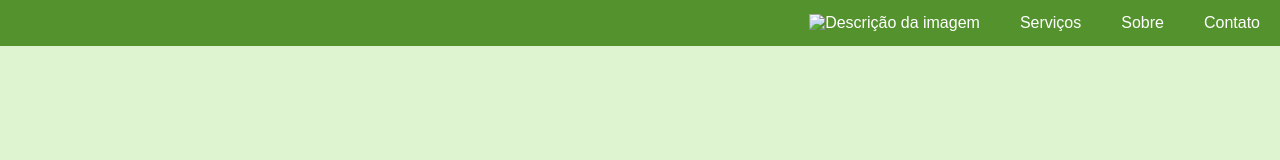
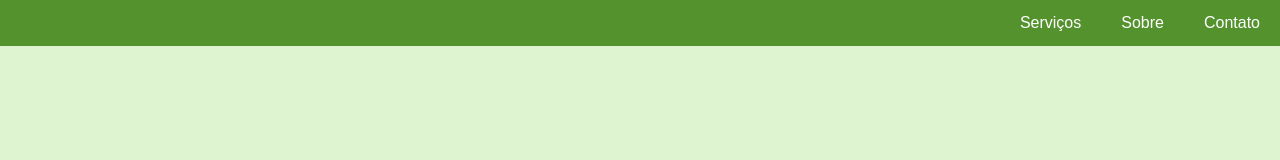
Before and after one commit to Marina-aarantes/projetominhacara, a plain HTML site: page index.html in a window 1280 px wide. Drawn offline with Linux system fonts and the light colour scheme.

Commit message:
menu do site

```diff
--- a/index.html
+++ b/index.html
@@ -15,7 +15,6 @@
 
         <nav class="menu">
             <ul>
-           <li><a><img src="images/FOTOLG.png" alt="Descrição da imagem"/></a></li>
               <li><a href="#favoritos">Serviços</a></li>
               <li><a href="#pesquisa">Sobre</a></li>
               <li><a href="#contato">Contato</a></li>
```
Also changed, not shown: css/images/Captura de tela 2024-10-02 145258.png (added), css/images/FOTOLG.png (added), css/images/logo.png (added).
